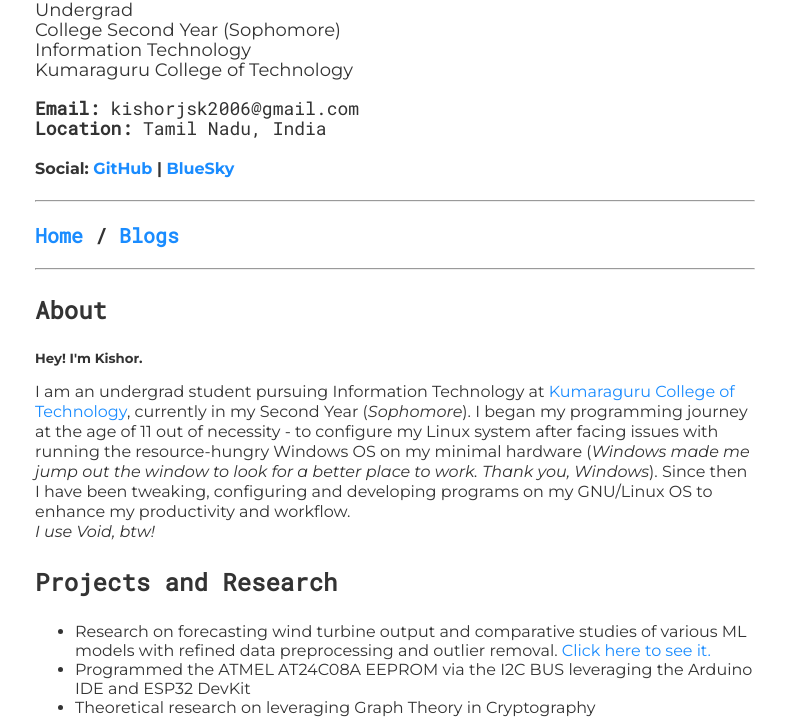
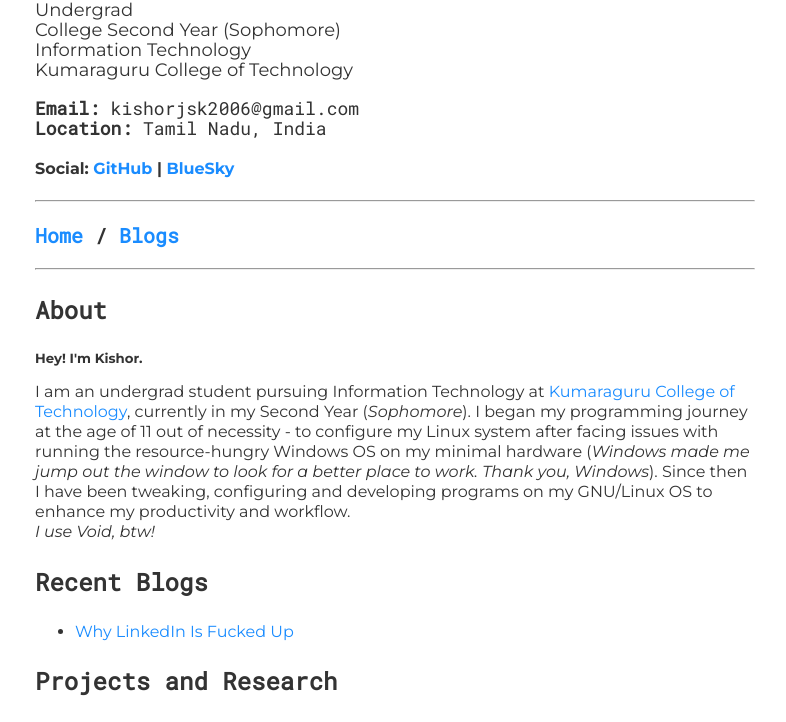
Before and after one commit to kshrs/kshrs.github.io, a plain HTML site: page index.html in a window 1280 px wide. Shown: the part 70-792 px from the top of the page, without its empty margins (245-1031 px from the left). Drawn offline with Linux system fonts and the light colour scheme.

Commit message:
Added: Blogs Sub Section

```diff
--- a/index.html
+++ b/index.html
@@ -41,6 +41,12 @@
 				<h5> Hey! I'm Kishor.</h5>
 				<p>I am an undergrad student pursuing Information Technology at <a href="https://kct.ac.in">Kumaraguru College of Technology</a>, currently in my Second Year (<i>Sophomore</i>). I began my programming journey at the age of 11 out of necessity - to configure my Linux system after facing issues with running the resource-hungry Windows OS on my minimal hardware (<i>Windows made me jump out the window to look for a better place to work. Thank you, Windows</i>). Since then I have been tweaking, configuring and developing programs on my GNU/Linux OS to enhance my productivity and workflow.<br><em>I use Void, btw!</em></p>
 			</div>
+			<div class="Blogs">
+				<h3>Recent Blogs</h3>
+				<ul>
+					<li><a href="./blogs/Why-LinkedIn-Is-Fucked-Up.html">Why LinkedIn Is Fucked Up</a></li>
+				</ul>
+			</div>
 			<div class="Projects">
 				<h3>Projects and Research</h3>
 				<ul>
```
